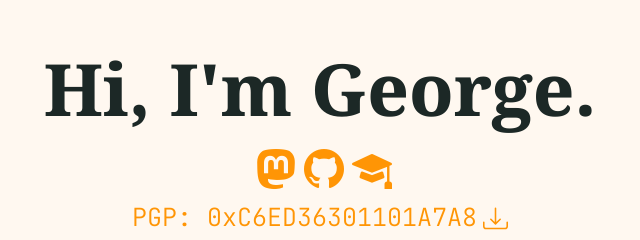
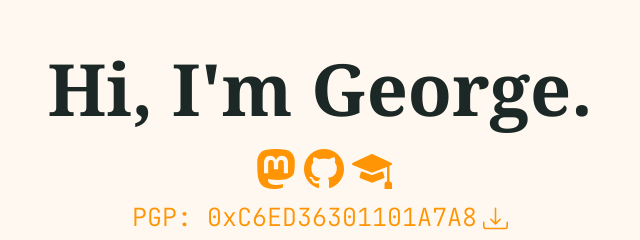
Before and after one commit to gwo0d/gwood_dev, a website built with webpack: page src/index.html in a window 1280 px wide. Shown: the part 259-499 px from the top of the page, 320-960 px from the left. Built offline with nearby package versions, Linux system fonts and the light colour scheme; some icons are missing.

Commit message:
fix: standardize font family variable and adjust display font weight

```diff
--- a/src/scss/styles.scss
+++ b/src/scss/styles.scss
@@ -13,12 +13,12 @@ $body-bg-dark: #1c2826;
 $body-color-dark: #fff8f0;
 
 // Custom Fonts
-$font-family-sans-serif: 'Noto Sans', sans-serif;
+$font-family-base: 'Noto Sans', sans-serif;
 $font-size-base: 1.25rem;
 $font-family-monospace: 'JetBrains Mono', monospace;
 $headings-font-family: 'Noto Serif', serif;
 $headings-font-weight: 600;
-$display-font-weight: 750;
+$display-font-weight: 700;
 
 // Import Other Required Bootstrap Components
 @import '../../node_modules/bootstrap/scss/variables';
@@ -67,5 +67,5 @@ $bootstrap-icons-font-dir: '../../node_modules/bootstrap-icons/font/fonts';
 @import '../../node_modules/bootstrap-icons/font/bootstrap-icons';
 
 .social-icon {
-    font-size: 2.5rem;
+    @include font-size(2.5rem);
 };
```
